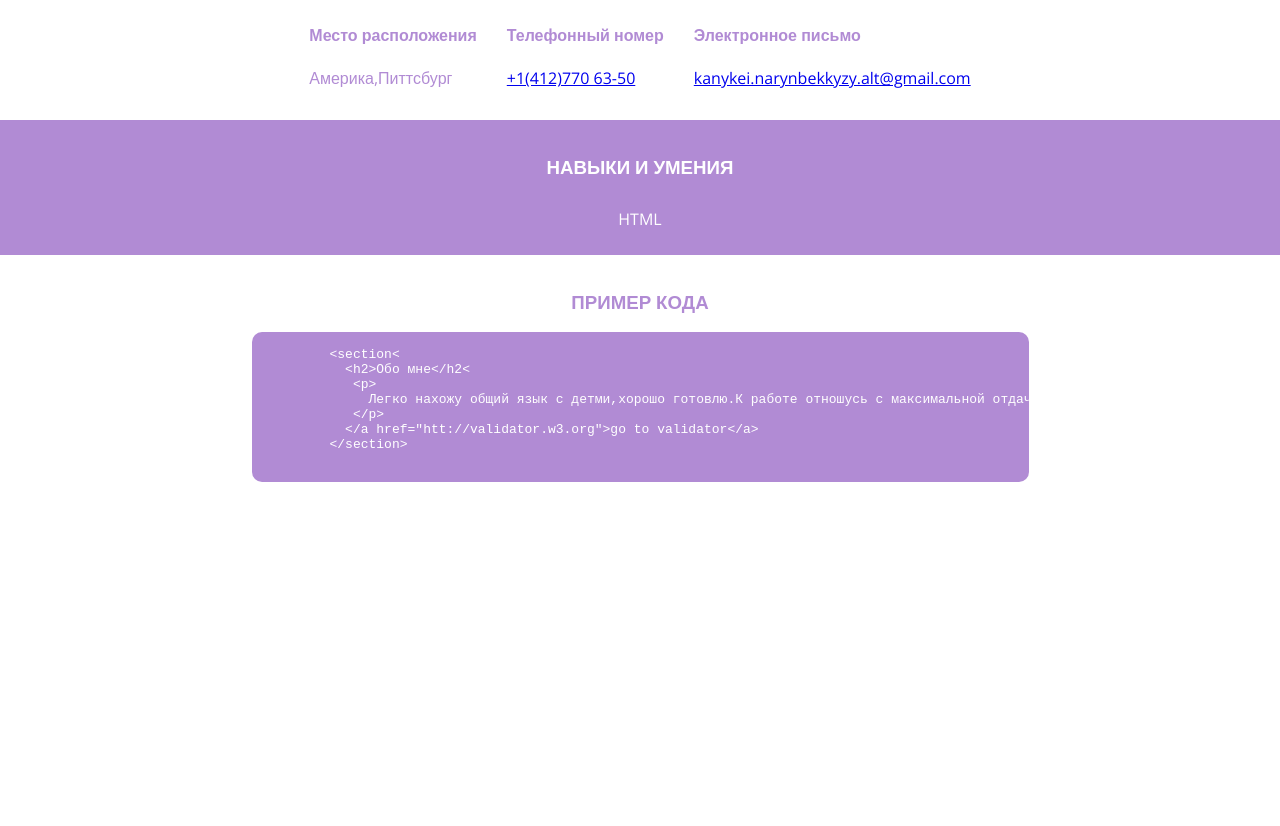
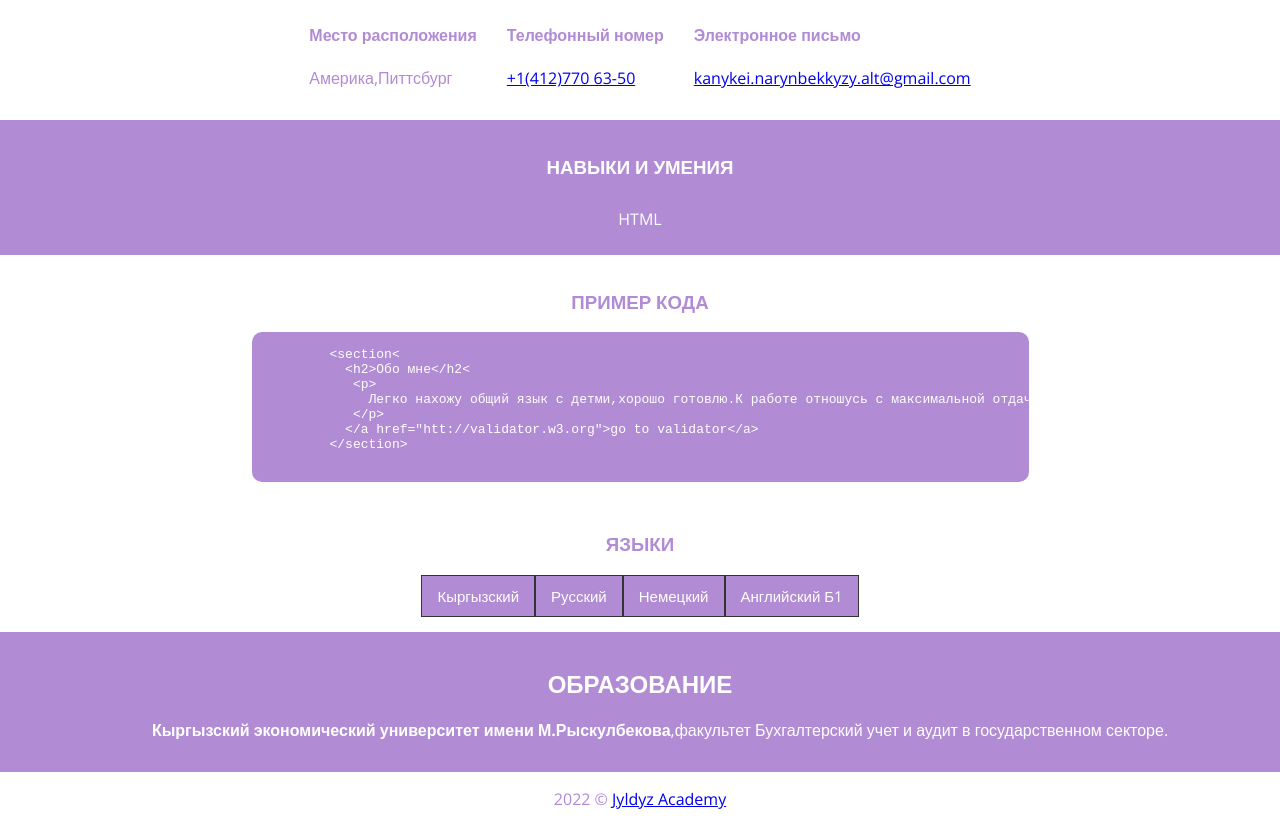
Before and after one commit to Kanykei2022/my-portfolio, a plain HTML site: page index.html in a window 1280 px wide. Shown: the part 517-1343 px from the top of the page. Before the commit the page ends 1014 px from the top, so only its background shows below. Drawn offline with nearby package versions, Linux system fonts and the light colour scheme.

Commit message:
Add languges education footer

```diff
--- a/css/style.css
+++ b/css/style.css
@@ -93,15 +93,15 @@ body {
 }
 
 .intro-left {
-  width: 30%;
+  width: 25%;
 }
 .intro-img {
   width: 200px;
   height: 200px;
-  border-radius: 60%;
+  border-radius: 60px;
 }
 .intro-right {
-  width: 60%;
+  width: 45%;
 }
 .intro-right h1 {
   margin: 0 0 10px;
@@ -153,3 +153,54 @@ body {
   background-color: var(--accent);
   border-radius: 10px;
 }
+
+.languages {
+  text-align: center;
+}
+
+.languages ul {
+  display: flex;
+  justify-content: center;
+  flex-wrap: wrap;
+  margin: 0;
+  padding: 0;
+  list-style: none;
+}
+
+.languages li {
+  padding: 10px 25px;
+  background-color: var(--accent-light);
+}
+
+.wrapper li {
+  padding: 10px 15px;
+  background-color: #b18bd4;
+  border: 1px solid #333;
+  text-align: center;
+  color: #fff;
+  font-size: 15px;
+}
+
+.wrapper {
+  width: 1000px;
+  margin: 0 auto;
+  display: grid;
+}
+
+.education {
+  color: var(--pure-white);
+  background-color: var(--accent);
+}
+
+.education li {
+  display: flex;
+  justify-content: center;
+  flex-wrap: wrap;
+  margin: 0;
+  padding: 0;
+  list-style: none;
+}
+
+.footer {
+  text-align: center;
+}
--- a/index.html
+++ b/index.html
@@ -107,6 +107,40 @@
        </ul>
      </div>
     </section>
-    </main>
+    <section>
+      <section id="languages" class="languages section">
+      <div class="container">
+        <div class="wrapper">
+        <h1 class="section-title">Языки</h1>
+        <ul>
+          <li>Кыргызский</li>
+          <li>Русский</li>
+          <li>Немецкий</li>
+          <li>Английский Б1</li>
+        </ul>
+        </div>
+      </div>
+      </section>
+      </section>
+      <section id="education" class="education section">
+        <div class="container">
+          <h1 class="section-title">Образование</h1>
+          <ul>
+            <li>
+              <b>Кыргызский экономический университет имени М.Рыскулбекова</b
+              >,факультет Бухгалтерский учет и аудит в государственном секторе.
+            </li>
+          </ul>
+        </div>
+      </section>
+      <main>
+    <footer class="footer">
+      <div class="container">
+      <p>
+        2022 &copy;
+        <a href="https://linktr.ee/jyldyzacademy2020">Jyldyz Academy</a>
+      </p>
+    </footer>
+
   </body>
 </html>
```
